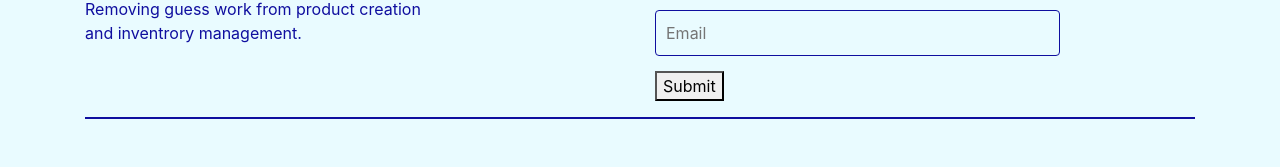
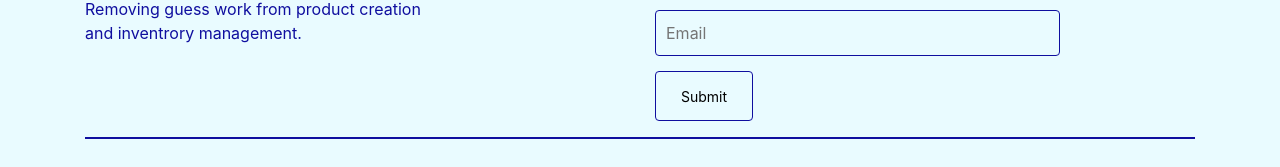
Before and after one commit to ChrisBaidoo/prewarp, a React (Create React App) app: page / in a window 1280 px wide. Shown: the part 207-374 px from the top of the page. Built offline with nearby package versions, Linux system fonts and the light colour scheme.

Commit message:
styled the submit button

```diff
--- a/src/index.css
+++ b/src/index.css
@@ -34,6 +34,18 @@ ul {
 
 .about-button {
   text-align: right;
+}
+
+.actions button {
+  background-color: transparent;
+  border: solid 1px #0f0e9f;
+  padding: 10px;
+  cursor: pointer;
+  height: 3.125rem;
+  padding: 0 1.5625rem;
+  font-size: 0.875em;
+  font-weight: 400;
+  border-radius: 0.25rem;
 }
 
 .buttons.style1 li a {
```
